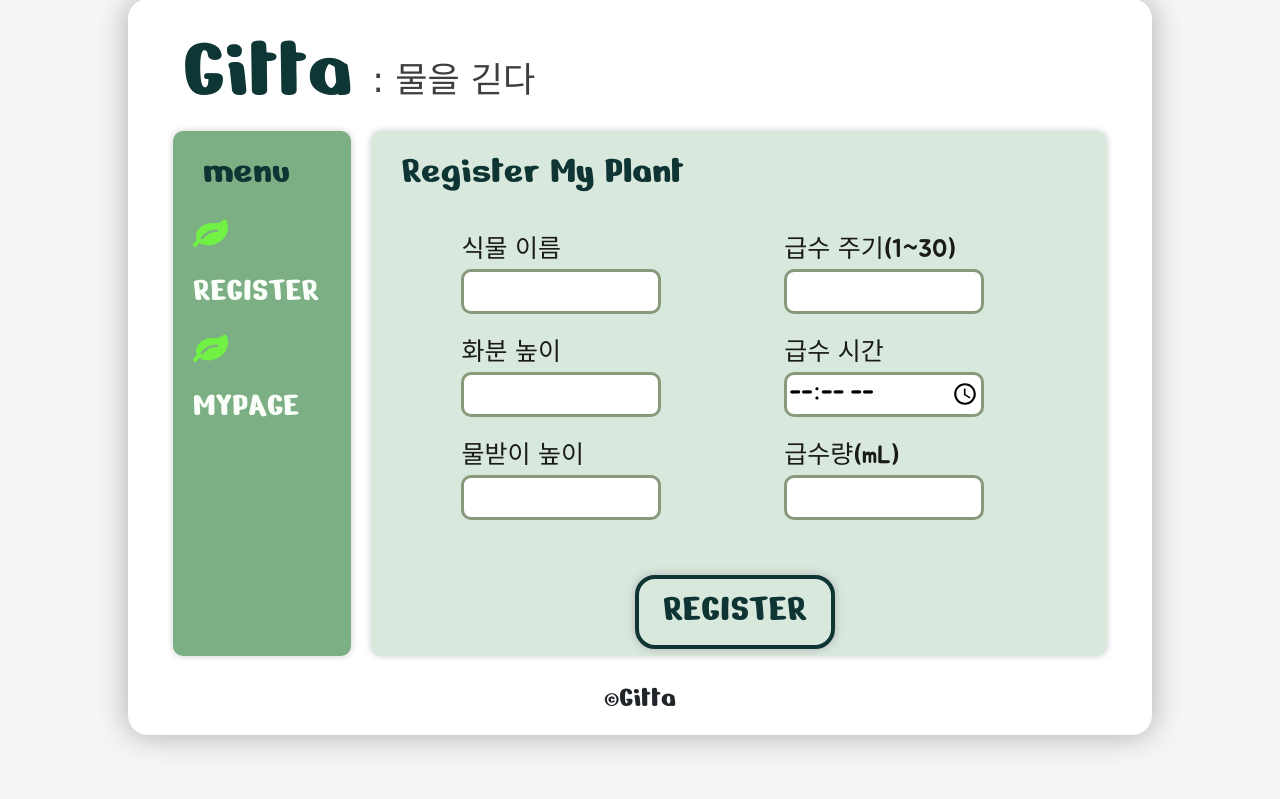
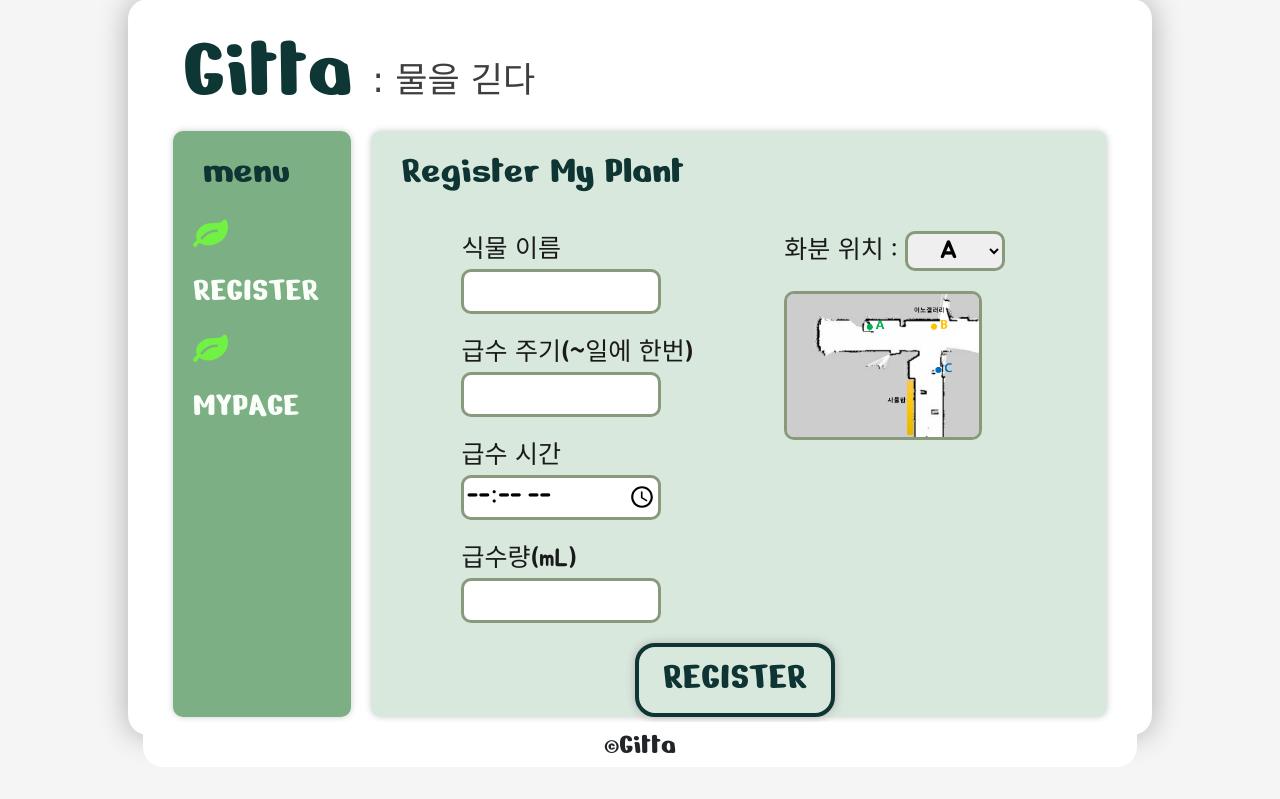
Before and after one commit to Team-Gitta/Gitta-Web-Interface, a Flask app: page /register in a window 1280 px wide. Shown: the part 27-826 px from the top of the page. Run offline with Flask 2, Linux system fonts and the light colour scheme; some web fonts are replaced.

Commit message:
UPDATE web interface

```diff
--- a/app.py
+++ b/app.py
@@ -7,7 +7,7 @@ load_dotenv(verbose=True)
 USERNAME = "seohyun218"
 db = pymysql.connect(host=os.getenv("HOST"), user=os.getenv("USER"), port=int(os.getenv("PORT")), passwd=os.getenv("PASSWD"), db=os.getenv("DB"), charset='utf8')
 cursor = db.cursor()
-#cursor.execute(f'create table {USERNAME}(id VARCHAR(200) NOT NULL, name VARCHAR(200), pot_height int(50), tray_height int(50), period int(50), time varchar(50), water int(50), PRIMARY KEY(id));')
+#cursor.execute(f'create table users (id VARCHAR(200) NOT NULL, name VARCHAR(200), period int(50), time varchar(50), water int(50), location varchar(50),PRIMARY KEY(id));')
 #cursor.execute(f'insert into {USERNAME} VALUES("seohyun218_flowername_1","rose",70,10,20,"13:10",3)')
 db.commit()
 
@@ -27,14 +27,13 @@ def result():
     if request.method == 'POST':
         result = request.form
         name = request.form.get('name')
-        pot_height = int(request.form.get('pot_height'))
-        tray_height = int(request.form.get('tray_height'))
         period = int(request.form.get('period'))
         time = str(request.form.get('time'))
         water = int(request.form.get('water'))
+        location = request.form.get('location')
 
         id = USERNAME+'_'+name
-        insert = 'insert into {} VALUES( \"{}\", \"{}\", {}, {}, {}, \"{}\", {})'.format(USERNAME, id, name, pot_height, tray_height, period, time, water)
+        insert = 'insert into users VALUES( \"{}\", \"{}\", {}, \"{}\", {}, \"{}\")'.format(id, name, period, time, water, location)
         cursor.execute(insert)
         db.commit()
         result = request.form
@@ -43,7 +42,7 @@ def result():
 
 @app.route("/mypage")
 def mypage():
-    sql = f'select * from {USERNAME}'
+    sql = f'select * from users'
     cursor.execute(sql)
     rows = cursor.fetchall()
 
--- a/static/css/style.css
+++ b/static/css/style.css
@@ -159,7 +159,7 @@ input:focus {
     box-shadow: 0 0 5px #636363;
 }
 .btn{
-    margin-top: 20px;
+    margin-top: 0px;
     background: #d8e8dd;
   border: 4px solid #0e3433;
     font-size: 40px;
@@ -168,9 +168,10 @@ input:focus {
   text-decoration: none;
     border-radius: 20px;
     box-shadow: 0 0 10px #b1b1b1;
-    margin-left: 35%;
     color: #0e3433;
-    margin-top: 5%;
+     margin-left: 35%;
+    width:200px;
+
      font-family: 'Nerko One', cursive
 }
 
@@ -215,3 +216,32 @@ td{
     padding:10px;
     margin-top:10px;
 }
+
+
+select{
+    width:100px;
+    text-align: center;
+    text-align-last: center;
+    height: 40px;
+    border-radius: 10px;
+        border: 3px solid #88997c;
+
+
+}
+option{
+    text-align: center;
+
+}
+
+select:focus {
+    outline: none !important;
+    background-color: #ffffff;
+    border: 3px solid #88997c;
+    box-shadow: 0 0 5px #636363;
+}
+.mapimg img{
+    width:70%;
+    border: 3px solid #88997c;
+    border-radius: 10px;
+
+}
--- a/templates/mypage.html
+++ b/templates/mypage.html
@@ -6,11 +6,10 @@
     <thead>
     <tr>
         <th scope="col">식물 이름</th>
-        <th>화분 높이</th>
-        <th>물받이 높이</th>
-        <th>급수 주기</th>
+        <th>급수 주기(~일에 한번)</th>
         <th>급수 시간</th>
         <th>급수량(mL)</th>
+        <th>화분 위치</th>
         {%for row in rows%}
             </tr>
      </thead>
@@ -22,7 +21,6 @@
           <td>{{row[3]}}</td>
           <td>{{row[4]}}</td>
           <td>{{row[5]}}</td>
-          <td>{{row[6]}}</td>
 
 
         </tr></tbody>
--- a/templates/register.html
+++ b/templates/register.html
@@ -6,17 +6,28 @@
         <div class="register_box">
             <div class="form_1">
             <div>식물 이름<input type="text" name="name" required ></div>
-            <div>화분 높이<input type="number" name="pot_height" min="1" max="100" required ></div>
-            <div>물받이 높이<input type="number" name="tray_height" min="1" max="100" required ></div>
+             <div>급수 주기(~일에 한번)<input type="number" name="period" min="1" max="30"  required ></div>
+                <div>급수 시간<input type="time" name="time" require></div>
+                <div>급수량(mL)<input type="number" name="water" min="50" max="500" step="50" require ></div>
+
+
             </div>
 
             <div class="form_2">
-                <div>급수 주기(1~30)<input type="number" name="period" min="1" max="30"  required ></div>
-                <div>급수 시간<input type="time" name="time" require></div>
-                <div>급수량(mL)<input type="number" name="water" min="50" max="500" step="50" require ></div> </div>   </div>
+                 <div>화분 위치  :
+                     <select name="location" width="">
+                         <option value="A">A</option>
+                         <option value="B">B</option>
+                         <option value="C">C</option>
+                     </select></div>
+                <div class="mapimg"> <img src="{{ url_for('static', filename='images/map.png') }}"></div>
+            </div>
+
+
+             </div>
             <div><input class="btn" type="submit" value="REGISTER"></div>
 
-
+        </form>
         </form>
 
 {% endblock %}
```
Also changed, not shown: static/images/map.png (added), static/images/qrcode.png, static/images/watercan.png (deleted).
